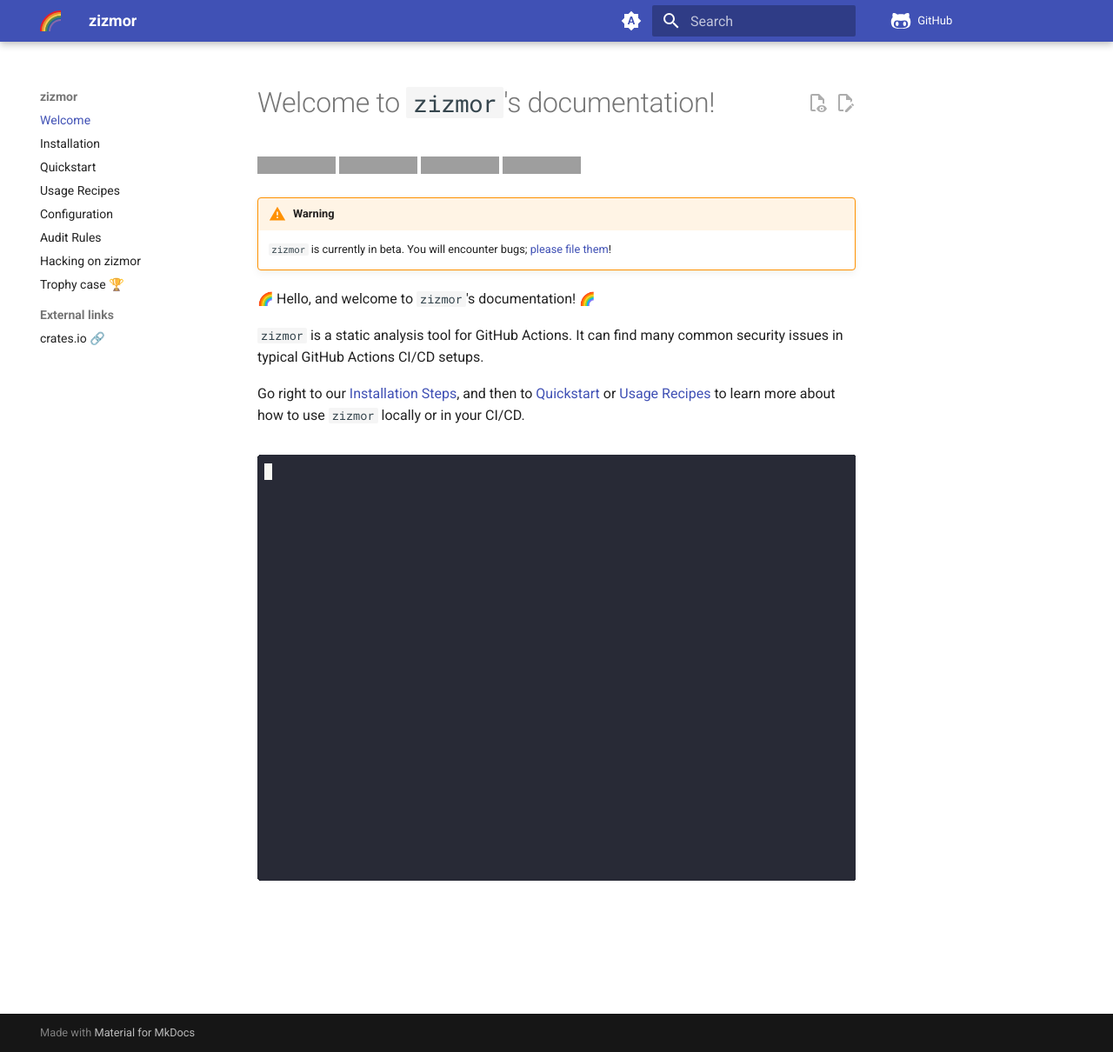
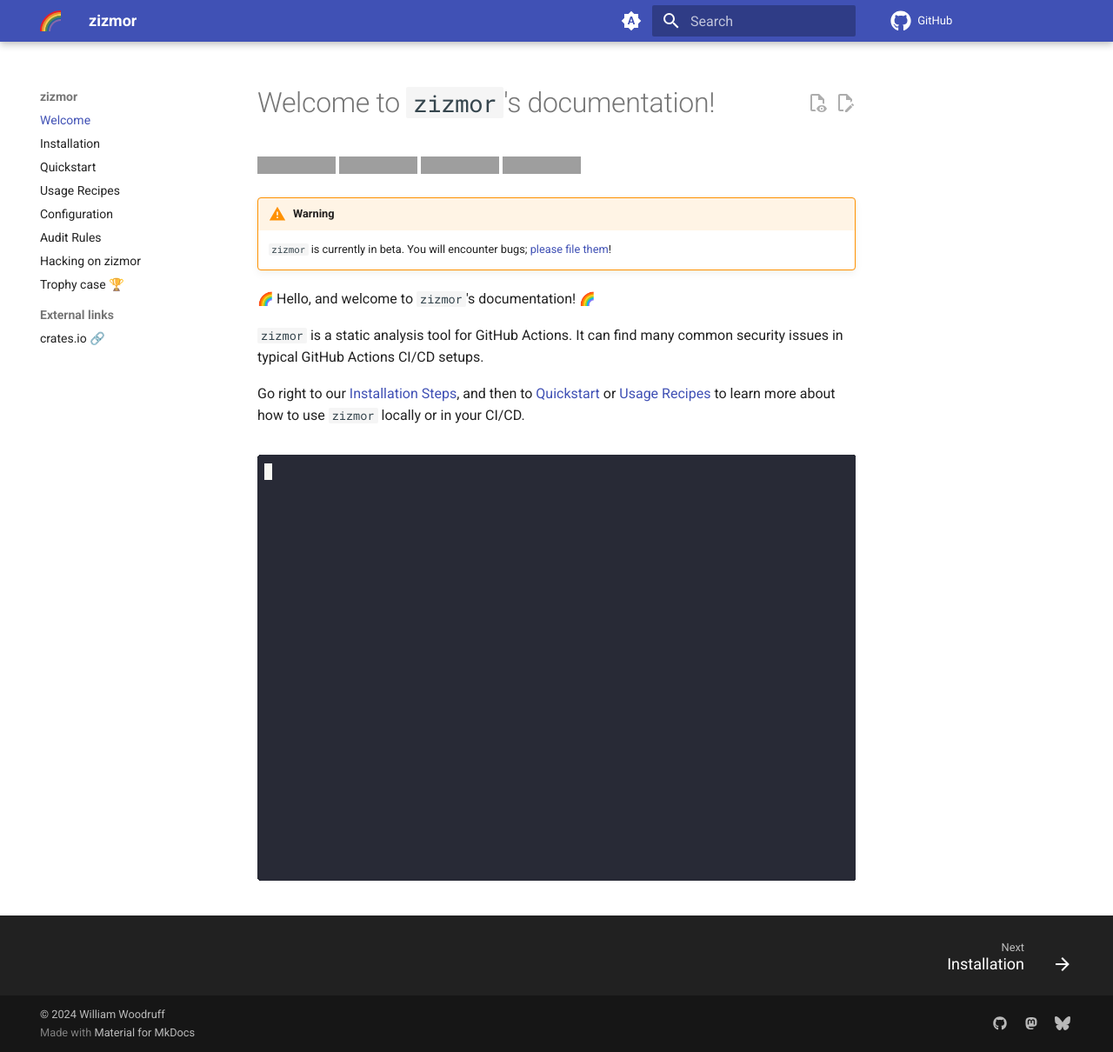
Before and after one commit to zizmorcore/zizmor, an MkDocs documentation site: the page built from docs/index.md, in a window 1280 px wide and 1210 px high. Shown: the whole window at 87% size. Built offline with MkDocs 1.6.1 and Material for MkDocs 9.7.7, drawn with Linux system fonts in a browser that asks for light colours; emoji names are drawn with the system emoji font; comment, search, counter and statistics services are not loaded; grey boxes are pictures that could not be loaded.

Commit message:
docs: add socials, copyright to footer (#311)
Signed-off-by: William Woodruff <william@yossarian.net>

```diff
--- a/mkdocs.yml
+++ b/mkdocs.yml
@@ -51,9 +51,10 @@
         name: Switch to system preference
   icon:
     annotation: material/arrow-right-circle
-    repo: fontawesome/brands/github-alt
+    repo: fontawesome/brands/github
   features:
     - navigation.expand
+    - navigation.footer
     - navigation.sections
     - navigation.tracking
     - content.action.edit
@@ -104,3 +105,17 @@
 
 exclude_docs: |
   snippets/
+
+extra:
+  social:
+    - icon: fontawesome/brands/github
+      link: https://github.com/woodruffw/zizmor
+      name: "woodruffw/zizmor on GitHub"
+    - icon: fontawesome/brands/mastodon
+      link: https://infosec.exchange/@yossarian
+      name: "@yossarian@infosec.exchange on Mastodon"
+    - icon: fontawesome/brands/bluesky
+      link: https://bsky.app/profile/yossarian.net
+      name: "@yossarian.net on Bluesky"
+
+copyright: "&copy; 2024 William Woodruff"
```
